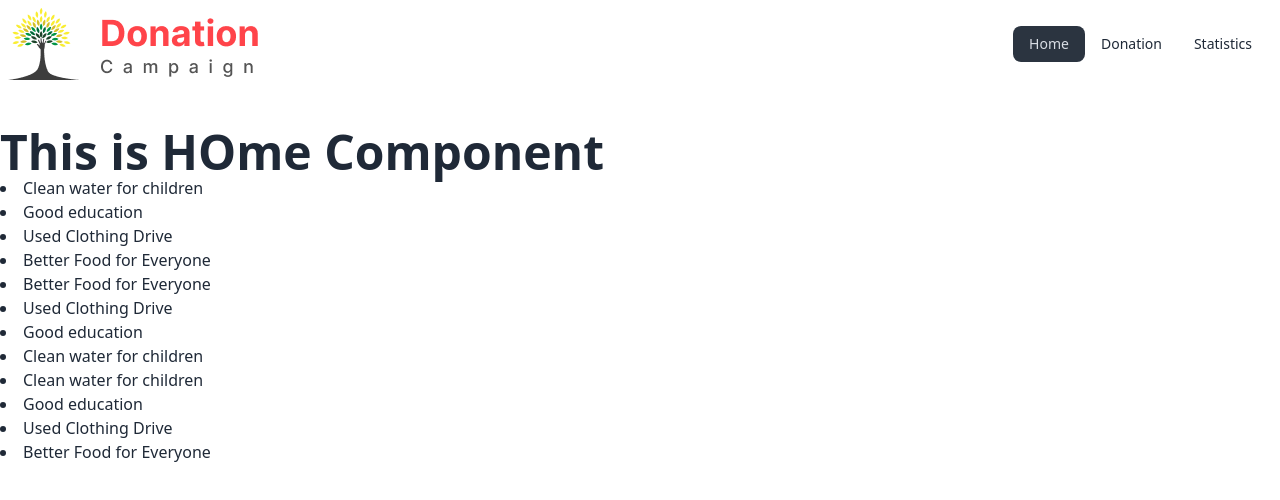
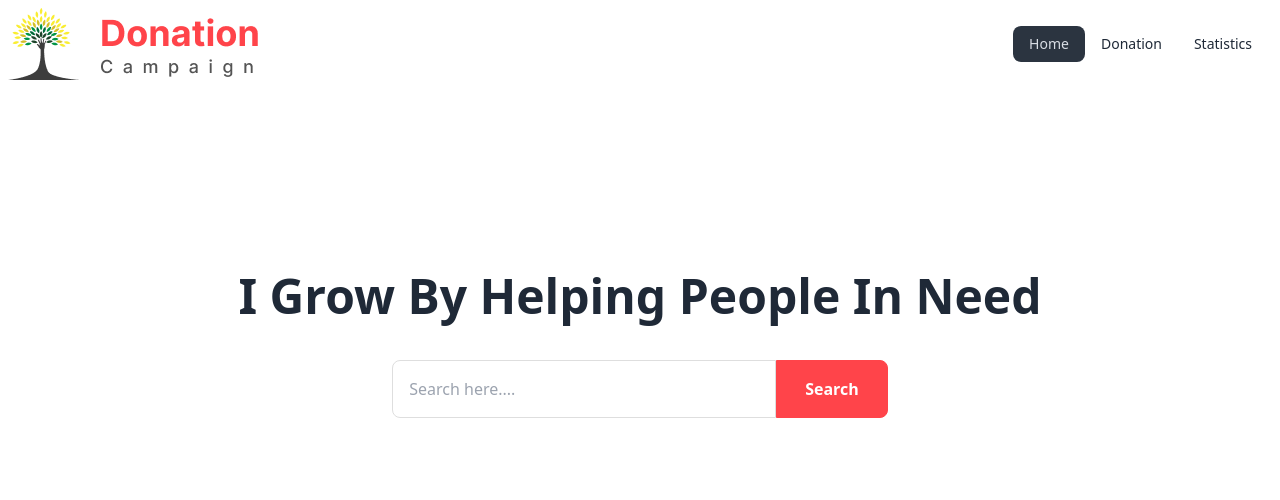
Before and after one commit to mamun-prodhan/donation-campaign, a React (Vite) app: page / in a window 1280 px wide. Shown: the top 500 px of the page. Built offline with nearby package versions, Linux system fonts and the light colour scheme.

Commit message:
title and search bar added

```diff
--- a/src/components/Home/Home.jsx
+++ b/src/components/Home/Home.jsx
@@ -11,10 +11,26 @@ const Home = () => {
   }, []);
   return (
     <div>
-      <h2 className="text-5xl font-bold">This is HOme Component</h2>
-      {donationData.map((donation, idx) => (
+      <div className="pt-36 pb-52">
+        <h1 className="text-5xl font-bold text-center">
+          I Grow By Helping People In Need
+        </h1>
+        <div className="text-center mt-10">
+          <input
+            className="w-96 p-4 border border-[#DEDEDE] focus:outline-none  rounded-l-lg "
+            type="text"
+            name="search"
+            id=""
+            placeholder="Search here...."
+          />
+          <button className="px-7 py-4 hover:bg-[#ff2b32] bg-[#FF444A] duration-300 rounded-r-lg border border-[#FF444A] font-semibold text-white">
+            Search
+          </button>
+        </div>
+      </div>
+      {/* {donationData.map((donation, idx) => (
         <li key={idx}>{donation.title}</li>
-      ))}
+      ))} */}
     </div>
   );
 };
```
